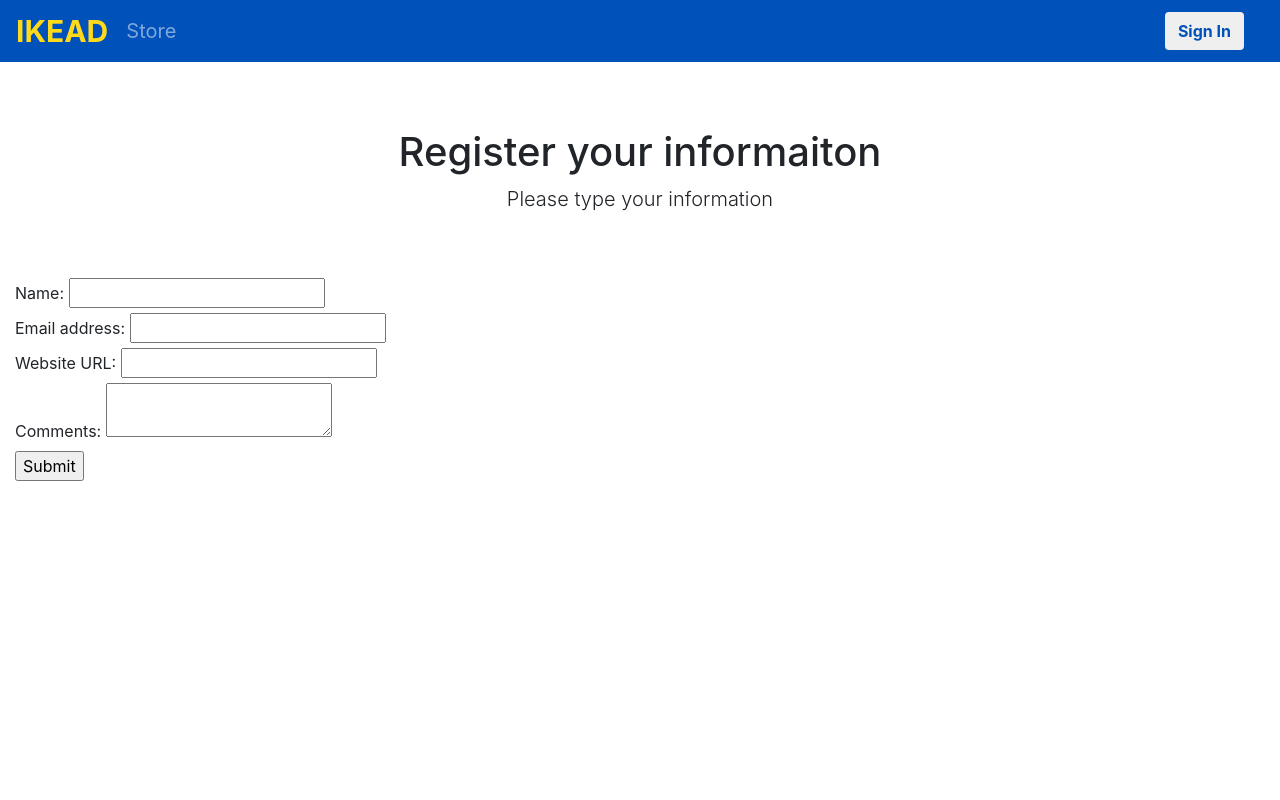
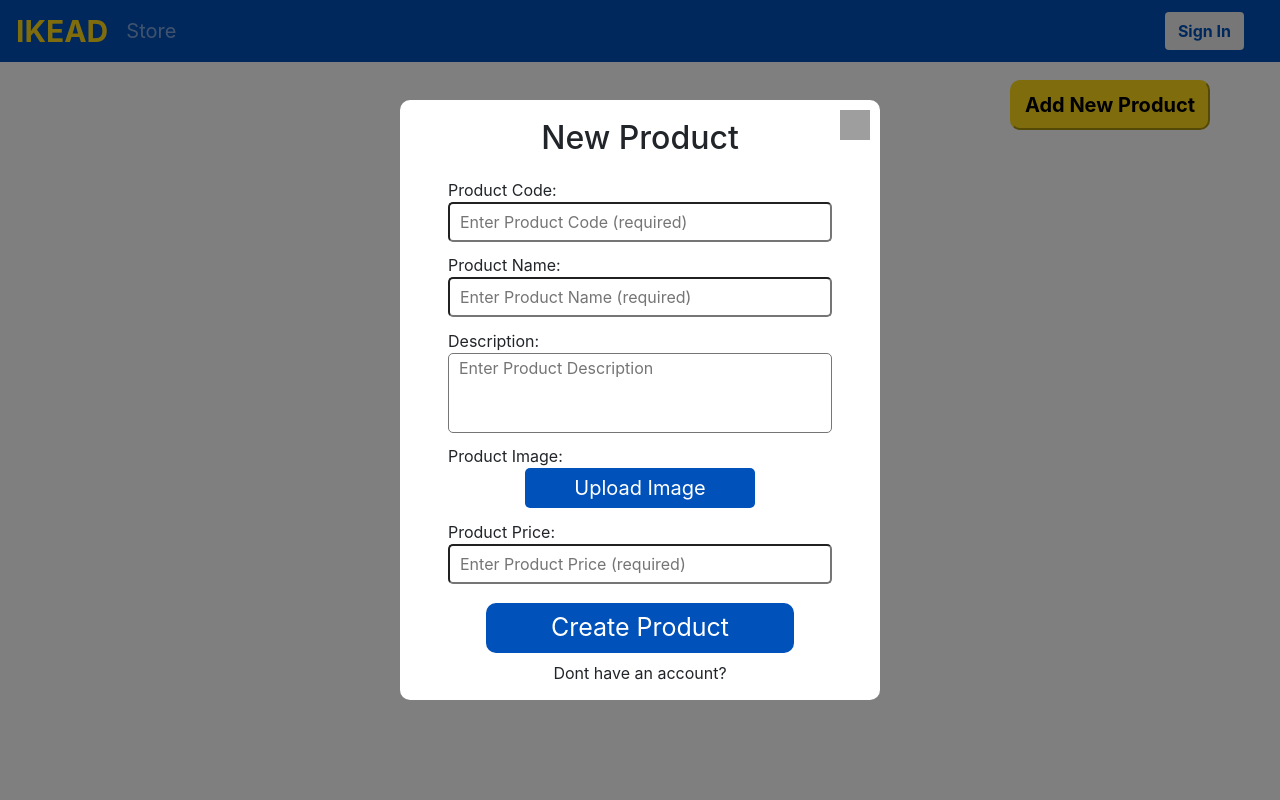
Before and after one commit to Redmorgan/advanced-development-assignment, a Flask app: page /admin in a window 1280 px wide. Run offline with Flask 2, Linux system fonts and the light colour scheme; data that the repository does not hold is empty; some libraries are stand-ins or nearby versions; grey boxes are pictures that could not be loaded.

Commit message:
feat(create product): admin page started, overlay in progress for adding a new product/updating

```diff
--- a/templates/admin.html
+++ b/templates/admin.html
@@ -4,24 +4,82 @@
 
 {% block content %}
 
-<div class="starter-template">
-  <h1>Register your informaiton </h1>
-  <p class="lead">Please type your information </i></p>
+<div style="width: 100%; height:100%;">
+    <div style="width: 80%; height:100%; margin-left: 10%;">
+
+        <button style="width:200px; height:50px; margin-left:87%; background-color:#FFDA1A; border-radius: 10px; cursor: pointer; border-color:#FFDA1A; font-size: 20px; font-weight: bold; outline: none;">Add New Product</button>
+
+        <div style="width: 100%; height:80%; display:flex; flex-wrap: wrap; flex-direction: row; align-content: flex-start; padding-top: 10px;">
+
+            {% for item in products %}
+
+                <div class="card" style="width: 18rem; margin-right: 10px; margin-bottom: 10px;">
+
+                    <img class="card-img-top" src="{{item['productUrl']}}" alt="{{item['name']}} image">
+
+                    <div class="card-body">
+
+                        <h5 class="card-title">{{item['name']}} - £{{item['price']}}</h5>
+
+                        <p class="card-text">{{item['desc']}}</p>
+
+                        <button type="button" onclick="" class="btn btn-primary border-0" style="width: 100%; outline:none; background-color:#FFDA1A; color:#000000">EDIT</button>
+
+                    </div>
+                </div>
+
+            {% endfor %}
+
+        </div>
+
+    </div>
 </div>
 
-<div id="main">
-        <form method="post" action="">
-          <label for="name">Name:</label>
-          <input type="text" name="name"><br />
-          <label for="email">Email address:</label>
-          <input type="email" name="email"><br />
-          <label for="site_url">Website URL:</label>
-          <input type="url" name="site_url"><br />
-          <label for="comments">Comments:</label>
-          <textarea name="comments"></textarea><br />
-          <input type="submit">
-        </form>
-      </div>
+<div id="productInputOverlay" style="position:fixed; display: flex; width: 100%; height:100%; top:0; left:0; right:0; bottom:0; background-color: rgba(0,0,0,0.5); z-index: 1031; align-items: center; justify-content: center;">
+
+    <div id="productInputWrapper" style="position:relative; width:480px; height:600px; background-color: white; border-radius:10px">
+
+        <img src="https://i.imgur.com/l9ziZ90.png" alt="" style="width:30px; height:30px; position: absolute; top:10px; right:10px; cursor: pointer;" onclick=""/>
+
+            <div id="productInputContainer" style="width:80%; height:100%; margin-left: 10%;">
+
+                <div style="width:100%; height:100%;">
+
+                    <h2 style="width:100%; text-align: center; padding-top:5%;">New Product</h2>
+
+                    <div style="width:100%; display:flex; flex-direction:column; margin-top:20px">
+
+                        <label style="margin-bottom:0;">Product Code:</label>
+                        <input id="productNameInput" style="height:40px; border-radius: 5px; outline:none; padding-left:10px; cursor:text;" placeholder="Enter Product Code (required)" type="text"/>
+
+                        <label style="margin-bottom:0; margin-top:3%">Product Name:</label>
+                        <input id="productNameInput" style="height:40px; border-radius: 5px; outline:none; padding-left:10px; cursor:text;" placeholder="Enter Product Name (required)" type="text"/>
+
+                        <label style="margin-bottom:0; margin-top:3%">Description:</label>
+                        <textarea id="ProductDescInput" style="height:80px; border-radius: 5px; outline:none; padding-left:10px; padding-right:10px; resize: none; cursor:text;" placeholder="Enter Product Description"></textarea>
+
+                        <label style="margin-bottom:0; margin-top:3%">Product Image:</label>
+                        <button onclick="" style="height:40px; width:60%; border-radius: 5px; cursor: pointer; background-color:#0051BA; color:#ffffff; font-size: 20px; border:0px; outline:none; margin-left:20%;">Upload Image</button>
+
+                        <label style="margin-bottom:0; margin-top:3%">Product Price:</label>
+                        <input id="productPriceInput" style="height:40px; border-radius: 5px; outline:none; padding-left:10px; cursor:text;" placeholder="Enter Product Price (required)" type="number" step="0.01"/>
 
 
+                    </div>
+
+                    <button onclick="" style="width:80%; height:50px; margin-left: 10%; margin-top:5%; border-radius: 10px; cursor: pointer; background-color:#0051BA; color:#ffffff; font-size: 25px; border:0px; outline:none;">Create Product</button>
+
+                    <div style="display: flex; justify-content: center; margin-top: 2%;">
+                        <label>Dont have an account?</label>
+                    </div>
+
+
+                </div>
+
+            </div>
+
+    </div>
+
+</div>
+
 {% endblock %}
```
